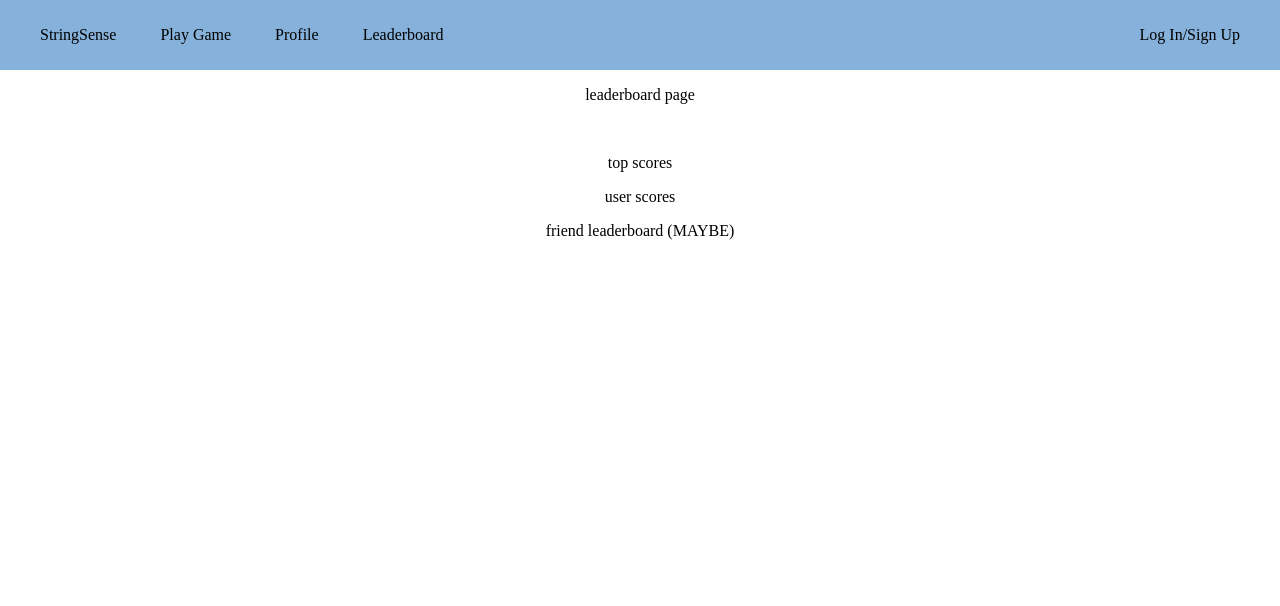
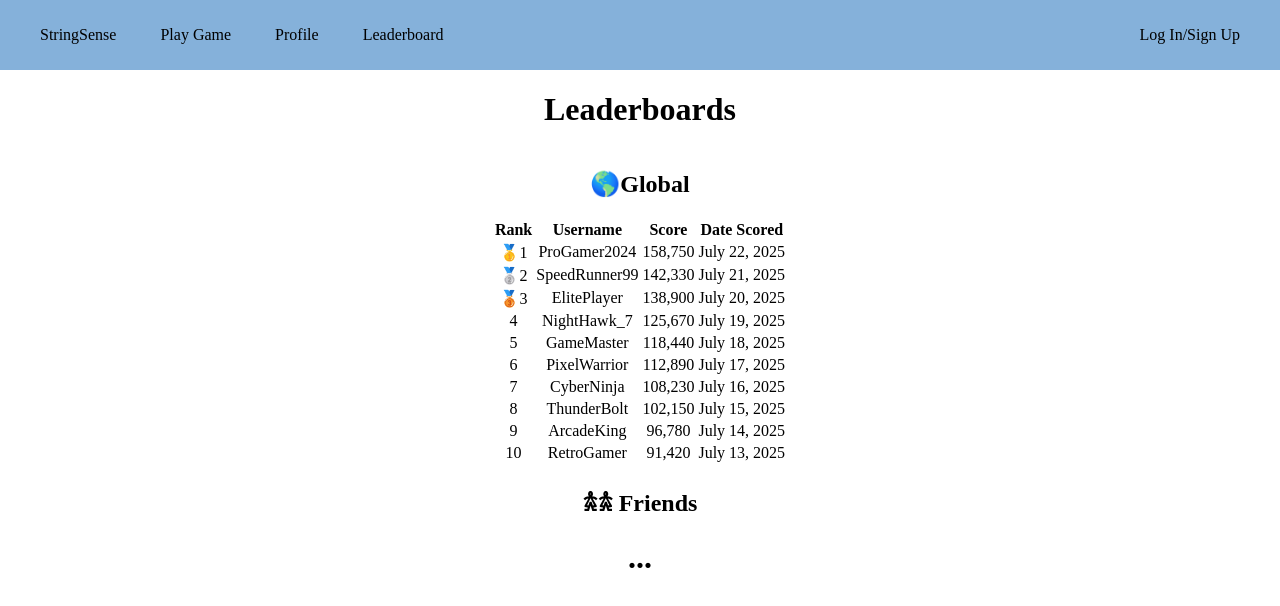
Before and after one commit to chrisdicono/string-sense, a plain HTML site: page leaderboard.html in a window 1280 px wide. Drawn offline with Linux system fonts and the light colour scheme.

Commit message:
changed more HTML code

```diff
--- a/leaderboard.html
+++ b/leaderboard.html
@@ -20,11 +20,88 @@
             </nav>
         </header>
         <main>
-            <p>leaderboard page</p>
-            <br>
-            <p>top scores</p>
-            <p>user scores</p>
-            <p>friend leaderboard (MAYBE)</p>
+            <h1>Leaderboards</h1>
+            <div class="leaderboard-container">
+            <div class="leaderboard-header">
+                <h2>🌎Global</h2>
+            </div>
+            <table class="leaderboard-table">
+                <thead>
+                    <tr>
+                        <th>Rank</th>
+                        <th>Username</th>
+                        <th>Score</th>
+                        <th>Date Scored</th>
+                    </tr>
+                </thead>
+                <tbody>
+                    <tr>
+                        <td class="rank gold"><span class="medal">🥇</span>1</td>
+                        <td class="username">ProGamer2024</td>
+                        <td class="score">158,750</td>
+                        <td class="date">July 22, 2025</td>
+                    </tr>
+                    <tr>
+                        <td class="rank silver"><span class="medal">🥈</span>2</td>
+                        <td class="username">SpeedRunner99</td>
+                        <td class="score">142,330</td>
+                        <td class="date">July 21, 2025</td>
+                    </tr>
+                    <tr>
+                        <td class="rank bronze"><span class="medal">🥉</span>3</td>
+                        <td class="username">ElitePlayer</td>
+                        <td class="score">138,900</td>
+                        <td class="date">July 20, 2025</td>
+                    </tr>
+                    <tr>
+                        <td class="rank">4</td>
+                        <td class="username">NightHawk_7</td>
+                        <td class="score">125,670</td>
+                        <td class="date">July 19, 2025</td>
+                    </tr>
+                    <tr>
+                        <td class="rank">5</td>
+                        <td class="username">GameMaster</td>
+                        <td class="score">118,440</td>
+                        <td class="date">July 18, 2025</td>
+                    </tr>
+                    <tr>
+                        <td class="rank">6</td>
+                        <td class="username">PixelWarrior</td>
+                        <td class="score">112,890</td>
+                        <td class="date">July 17, 2025</td>
+                    </tr>
+                    <tr>
+                        <td class="rank">7</td>
+                        <td class="username">CyberNinja</td>
+                        <td class="score">108,230</td>
+                        <td class="date">July 16, 2025</td>
+                    </tr>
+                    <tr>
+                        <td class="rank">8</td>
+                        <td class="username">ThunderBolt</td>
+                        <td class="score">102,150</td>
+                        <td class="date">July 15, 2025</td>
+                    </tr>
+                    <tr>
+                        <td class="rank">9</td>
+                        <td class="username">ArcadeKing</td>
+                        <td class="score">96,780</td>
+                        <td class="date">July 14, 2025</td>
+                    </tr>
+                    <tr>
+                        <td class="rank">10</td>
+                        <td class="username">RetroGamer</td>
+                        <td class="score">91,420</td>
+                        <td class="date">July 13, 2025</td>
+                    </tr>
+                </tbody>
+            </table>
+        </div>
+        <div class="leaderboard-header">
+            <h2>𖠋𖠋 Friends</h2>
+        </div>
+        <h1>...</h1>
         </main>
     </body>
 </html>
--- a/style.css
+++ b/style.css
@@ -101,3 +101,51 @@ footer {
     position: relative;
     width: 100%;
 }
+
+.game-options {
+    margin: 0 auto;
+    margin-top: 50px;
+    width: 80%;
+    display: flex;
+    justify-content: space-between;
+    padding: 10px 20px;
+    background-color: #f0f0f0;
+    border-bottom: 1px solid #ccc;
+}
+
+.game-options h3 {
+    margin: 0;
+}
+
+.game-container {
+    width: 80%;
+    margin: 0 auto;
+    display: flex;
+    justify-content: center;
+    align-items: center;
+    height: 400px;
+    background-color: #e0e0e0;
+    border: 1px solid #ccc;
+    margin-top: 20px;
+}
+
+.start-game {
+    padding: 5px 10px;
+    font-size: 14px;
+    background-color: #85b1da;
+    border: none;
+    border-radius: 4px;
+    cursor: pointer;
+}
+
+.start-game:hover {
+    background-color: #6a9bc3;
+}
+
+.leaderboard-container {
+    width: 80%;
+    margin: 0 auto;
+    display: flex;
+    flex-direction: column;
+    align-items: center;
+}
```
Also changed, not shown: game.html (+7 -4 lines), profile.html (+1 -1 lines), signup.html (+29 -5 lines).
